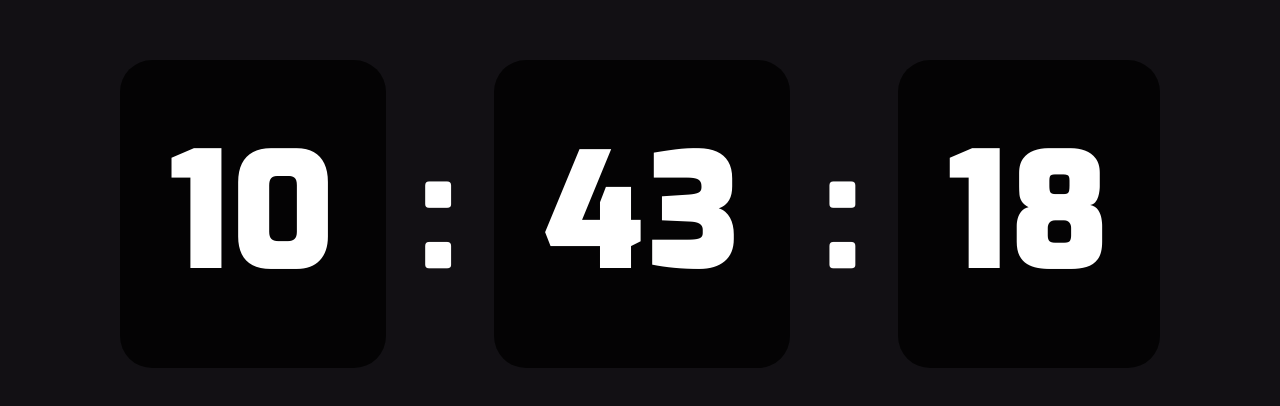
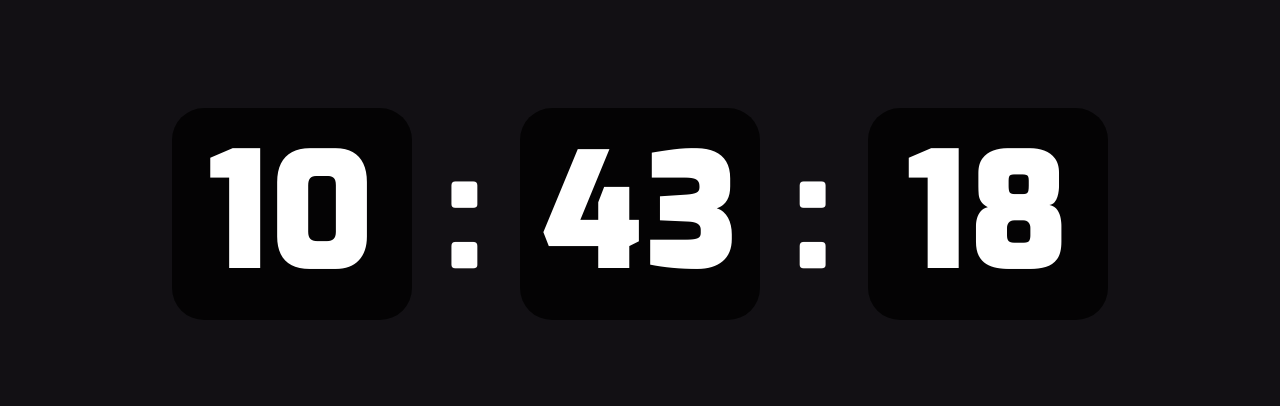
Before and after one commit to maeve-du/Digital-Clock, a plain HTML site: page index.html in a window 1280 px wide. Shown: the part 186-592 px from the top of the page. Drawn offline with Linux system fonts and the light colour scheme.

Commit message:
Update index.html

```diff
--- a/index.html
+++ b/index.html
@@ -93,8 +93,8 @@
         }
 
         span.time {
+            width: 1.5em;
             background-color: rgba(0, 0, 0, 0.8);
-            padding: 0.3em;
             border-radius: 0.2em;
         }
 
```
